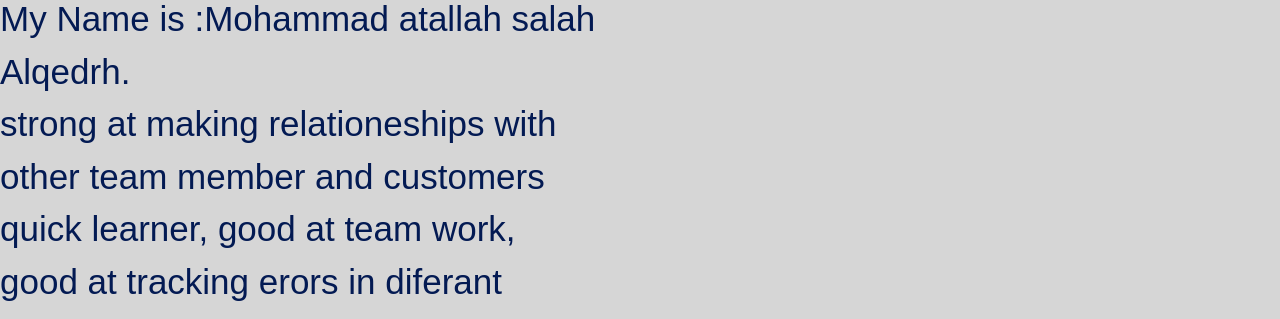
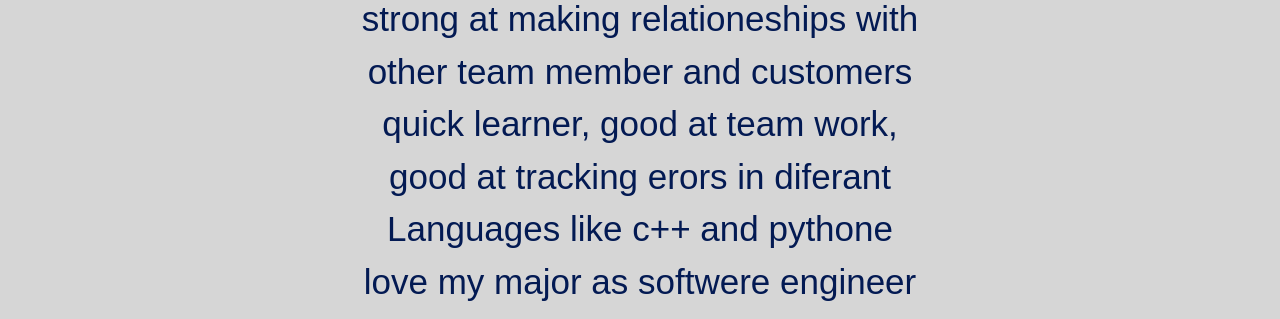
Before and after one commit to mohammedgidrah/first-portfolio, a plain HTML site: page index.html in a window 1280 px wide. Shown: the part 675-994 px from the top of the page. Drawn offline with nearby package versions, Linux system fonts and the light colour scheme.

Commit message:
portfolio

```diff
--- a/index.css
+++ b/index.css
@@ -21,6 +21,10 @@ header {
 }
 
 .second {
+    display: flex;
+    flex-direction: column;
+    align-items: center;
+    justify-content: center;
     background-color: rgba(0, 0, 0, 0.159);
 }
 
@@ -176,10 +180,10 @@ a.btn.btn-primary {
 }
 
 
- p.About {
+ .About {
     padding-top: 0px;
-    display: flex;
-    flex-wrap: wrap;
+    text-align: center;
+
     color: rgb(3, 26, 83);
 }
 
@@ -405,7 +409,7 @@ footer {
         width: 50PX;
         font-size: 9PX;
     }
-    p.About{
+    .About{
 
         width: 150px;
     }
--- a/index.html
+++ b/index.html
@@ -51,7 +51,7 @@
   <section>
     <div class="second">
       <h2 id="About Me">About Me</h2>
-      <p class="About">My Name is :Mohammad atallah salah Alqedrh.<br />
+      <p class="About">
         strong at making relationeships with other team member and customers <br />
         quick learner, good at team work, good at tracking erors in diferant Languages like c++ and pythone <br />
         love my major as softwere engineer<br/>
```
